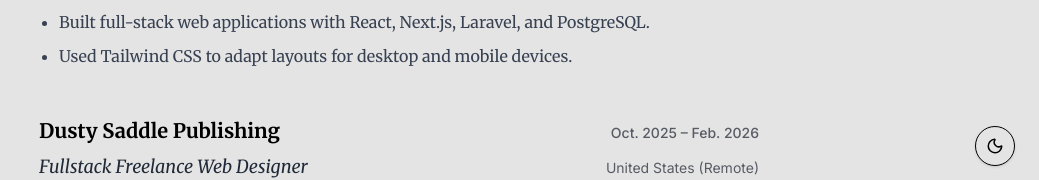
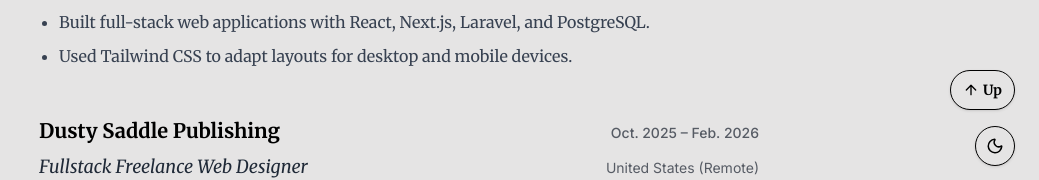
Before and after one commit to agustinelumandong/cshan.dev, a React (Vite) app: page / in a window 1280 px wide. Shown: the part 610-790 px from the top of the page, without its empty margins (241-1280 px from the left). Built offline with nearby package versions, Linux system fonts and the light colour scheme.

Commit message:
feat: add accessible back-to-top control

```diff
--- a/src/App.tsx
+++ b/src/App.tsx
@@ -1,4 +1,5 @@
 import { useEffect, useState } from 'react';
+import { ArrowUp } from 'lucide-react';
 import { EXPERIENCE, PROJECTS, SKILLS } from './data';
 import { ContactCta } from './components/ContactCta';
 import { EducationSection } from './components/EducationSection';
@@ -32,6 +33,13 @@
 
   return (
     <div className="min-h-screen bg-[var(--bg)] text-[var(--text)] font-serif selection:bg-[var(--text)] selection:text-[var(--bg)] pb-20 transition-colors duration-500 ease-in-out">
+      <a
+        href="#main-content"
+        aria-label="Back to top"
+        className="fixed bottom-16 right-4 sm:bottom-20 sm:right-6 z-50 inline-flex h-10 items-center justify-center gap-1 rounded-full border border-[var(--border-strong)] bg-[var(--bg)] px-3 text-sm font-bold text-[var(--text)] shadow-sm transition-colors hover:bg-[var(--surface-muted)] no-print"
+      >
+        <ArrowUp size={16} aria-hidden="true" /> Up
+      </a>
       <ThemeToggle
         theme={theme}
         onToggle={() => setTheme((currentTheme) => currentTheme === 'dark' ? 'light' : 'dark')}
```
